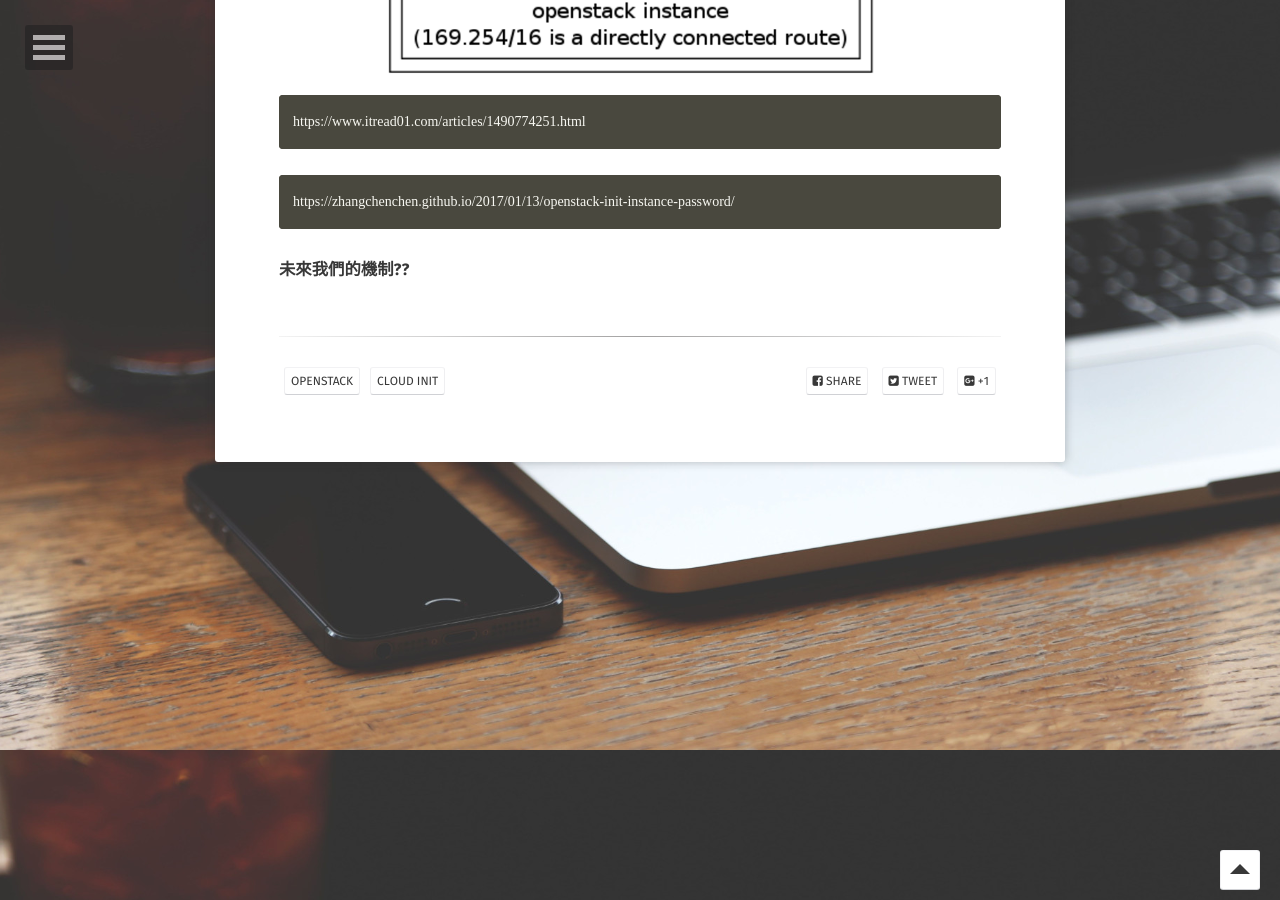
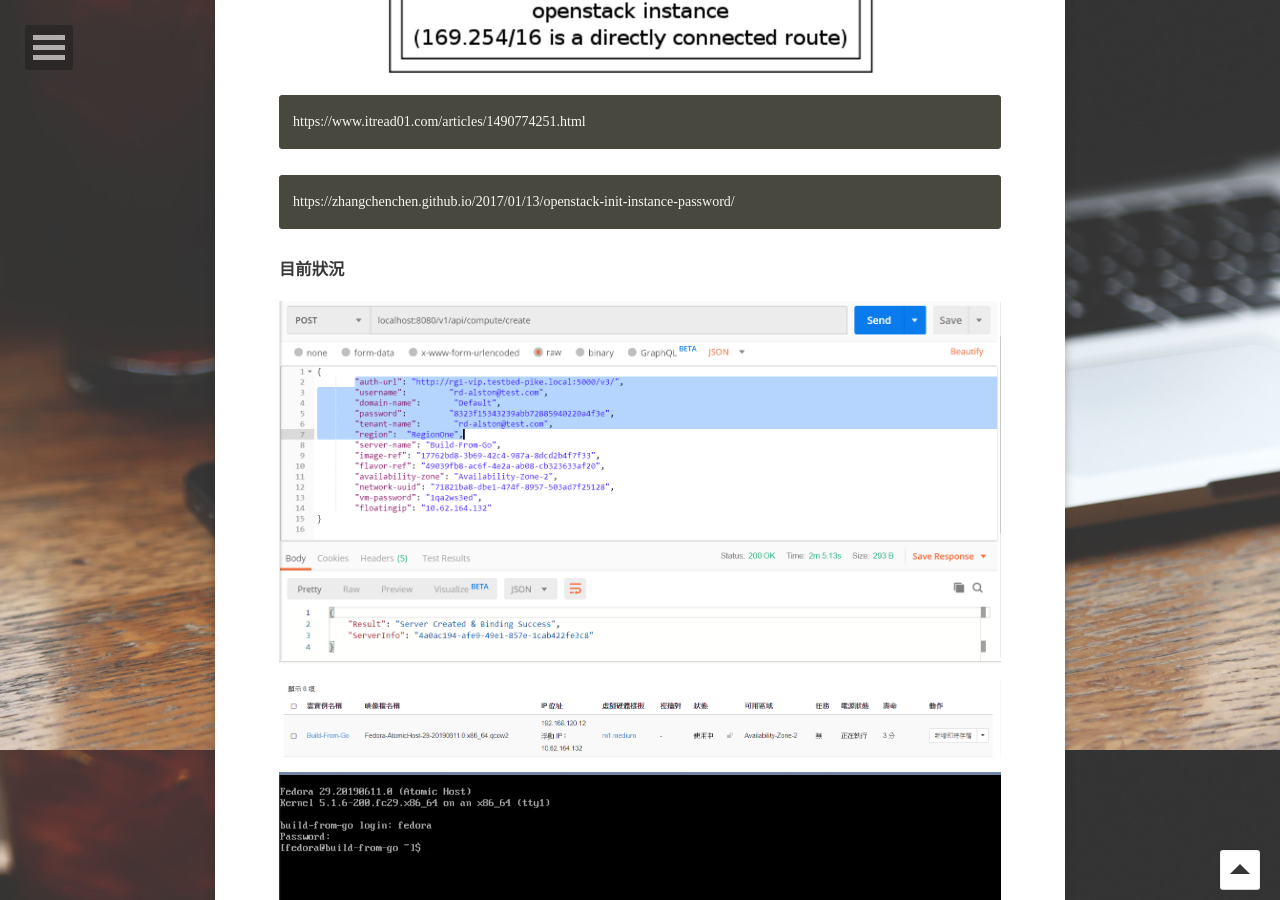
Before and after one commit to kisekitw/kisekitw.github.io, a Jekyll site: the page built from _posts/2019-09-27-cloud-init-inject-user-data.md, in a window 1280 px wide and 900 px high, scrolled down 1950 px. Built offline with Jekyll 4.4.1, drawn with Linux system fonts in a browser that asks for light colours; some web fonts are replaced.

Commit message:
add cloud init

````diff
--- a/_posts/2019-09-27-cloud-init-inject-user-data.md
+++ b/_posts/2019-09-27-cloud-init-inject-user-data.md
@@ -29,7 +29,6 @@ comments: false
 ### 參考資料
 
 ![Get user metadata](https://github.com/kisekitw/kisekitw.github.io/blob/master/assets/img/1080927/getmetadata.png?raw=true)
-
 ```
 https://www.itread01.com/articles/1490774251.html
 ```
@@ -37,4 +36,10 @@ https://www.itread01.com/articles/1490774251.html
 https://zhangchenchen.github.io/2017/01/13/openstack-init-instance-password/
 ```
 
-### 未來我們的機制??
+### 目前狀況
+
+![Post Create VM](https://github.com/kisekitw/kisekitw.github.io/blob/master/assets/img/1080927/post-create-vm.png?raw=true)
+
+![Post Create Result](https://github.com/kisekitw/kisekitw.github.io/blob/master/assets/img/1080927/openstack_create_result.png?raw=true)
+
+![VM Login](https://github.com/kisekitw/kisekitw.github.io/blob/master/assets/img/1080927/VMLogin.png?raw=true)
````
Also changed, not shown: assets/img/1080927/VMLogin.png (added), assets/img/1080927/openstack_create_result.png (added), assets/img/1080927/post-create-vm.png (added).
